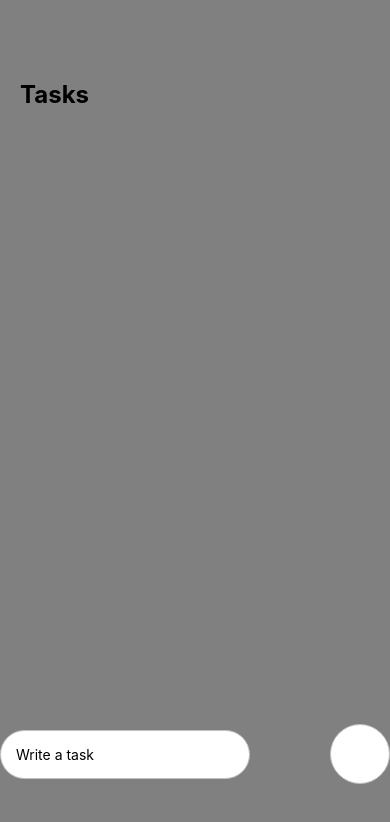
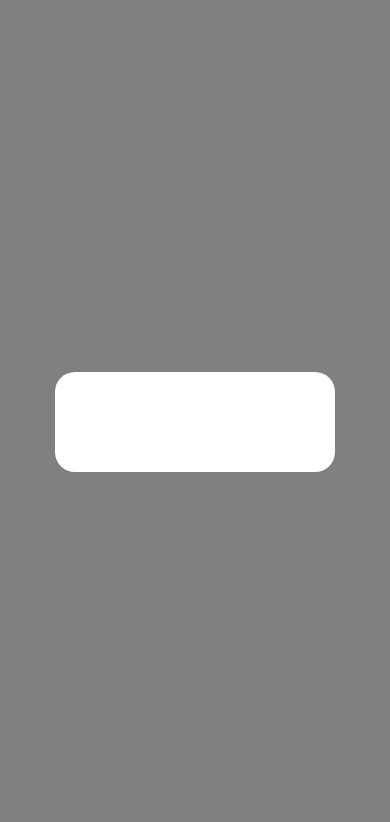
Before and after one commit to Panagiotis04/ToDoish, a React Native app: screen / in a window 390 px wide. Shown: the top 822 px of the page. Built offline with nearby package versions, Linux system fonts and the light colour scheme.

Commit message:
Created base for the popup screen for creating a new task

```diff
--- a/App.js
+++ b/App.js
@@ -9,19 +9,39 @@ import {
   TextInput,
   TouchableOpacity,
   ImageBackground,
+  Keyboard,
+  Image,
+  Modal,
   SafeAreaView } from 'react-native';
 
 import React, {useState} from 'react';
 import Task from './components/Task'
 
+const CreateTaskPopup = ({visible, childre}) => {
+  const [showModal, setShowModal] = useState(visible)
+  return <Modal transparent visible={true}>
+    <View style={styles.createTaskBackground}>
+      <View style={styles.taskContainer}></View>
+    </View>
+  </Modal>
+};
+
 function App(props) {
   const [task, setTask] = useState();
   const [taskItems, setTaskItems] = useState([]);
+  const [visible, setVisible] = useState(false);
+
 
   const haddleAddTask = () => {
-    setTaskItems([...taskItems, task])
-    setTask(null);
-    console.log(taskItems)
+    // Keyboard.dismiss()
+    // setTaskItems([...taskItems, task])
+    // setTask(null);
+  }
+
+  const completeTask = (index) => {
+    let itemsCopy = [...taskItems];
+    itemsCopy.splice(index, 1);
+    setTaskItems(itemsCopy);
   }
 
   return (
@@ -33,13 +53,26 @@ function App(props) {
           {/* Tasks */}
           <View style={styles.item}>
             {
-              taskItems.map((item) => {
-                <Task text={item} />
+              taskItems.map((item, index) => {
+                return (
+                  <TouchableOpacity key={index} onPress={() => completeTask(index)}>
+                    <Task text={item} />
+                  </TouchableOpacity>
+                )
               })
             }
           </View>
         </View>
       </View>
+
+      <CreateTaskPopup visible={visible}>
+        <View style={{alignItems: 'center}'}}>
+          <View style={styles.header}>
+            <Image source={require('./assets/icon.png')} style={{height: 20, width: 20}} />
+          </View>
+        </View>
+      </CreateTaskPopup>
+      <Button title='Popup' onPress={() => setVisible(true)} />
 
       <KeyboardAvoidingView
         behavior={Platform.OS === 'ios' ? 'padding' : 'height'}
@@ -103,5 +136,27 @@ const styles = StyleSheet.create({
     justifyContent: 'center',
     borderColor: '#C0C0C0',
     borderWidth: 1,
-  }
+  },
+  createTaskBackground: {
+    flex: 1,
+    backgroundColor: 'gray',
+    justifyContent: 'center',
+    alignItems: 'center',
+    paddingHorizontal: '5%',
+    paddingVertical: '50%',
+  },
+  taskContainer: {
+    width: '80%',
+    backgroundColor: 'white',
+    paddingHorizontal: 40,
+    paddingVertical: 50,
+    borderRadius: 20,
+    elevation: 20,
+    alignItems: 'center'
+  },
+  header: {
+    width: '100%',
+    height: 40,
+    alignItems: 'center',
+  },
 });
```
